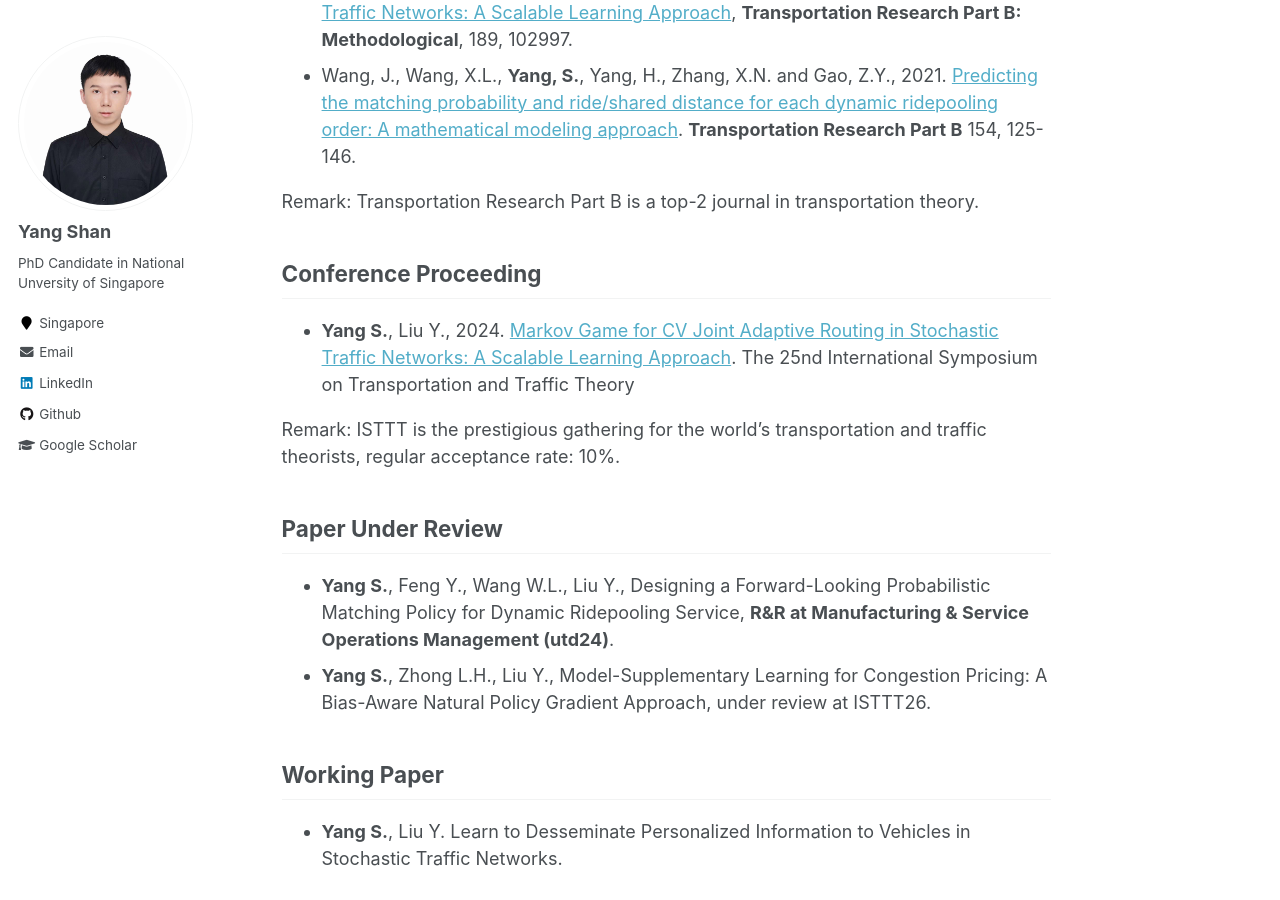
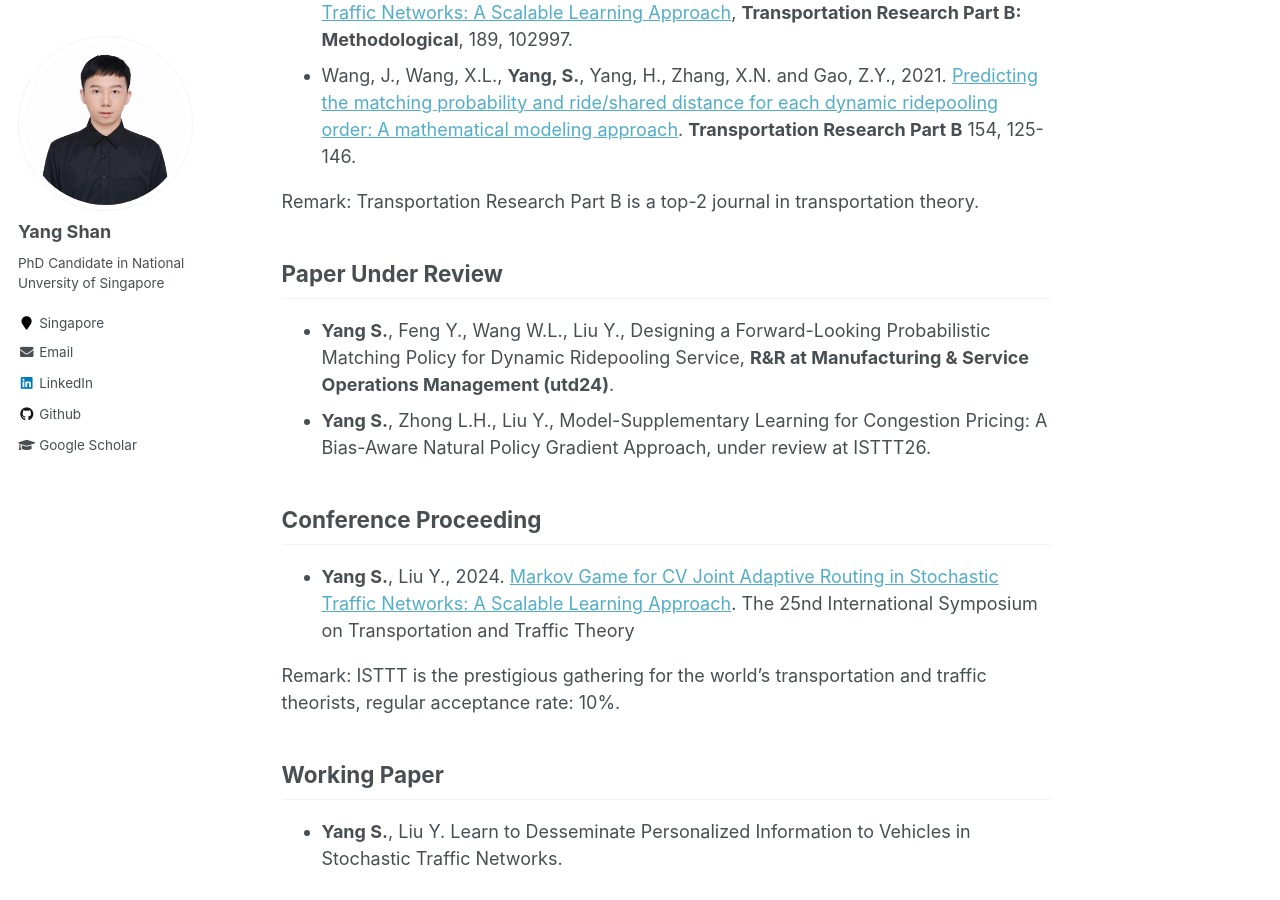
Before and after one commit to seanys/seanys.github.io, a Jekyll site: the page built from _pages/about.md, in a window 1280 px wide and 900 px high, scrolled down 681 px. Built offline with Jekyll 4.4.1, drawn with Linux system fonts in a browser that asks for light colours.

```diff
--- a/_pages/about.md
+++ b/_pages/about.md
@@ -23,16 +23,16 @@ Publication
 
 Remark: Transportation Research Part B is a top-2 journal in transportation theory.
 
+Paper Under Review
+------
+* **Yang S.**, Feng Y., Wang W.L., Liu Y., Designing a Forward-Looking Probabilistic Matching Policy for Dynamic Ridepooling Service, **R&R at Manufacturing & Service Operations Management (utd24)**.
+* **Yang S.**, Zhong L.H., Liu Y., Model-Supplementary Learning for Congestion Pricing: A Bias-Aware Natural Policy Gradient Approach, under review at ISTTT26.
+
 Conference Proceeding
 ------
 * **Yang S.**, Liu Y., 2024. [Markov Game for CV Joint Adaptive Routing in Stochastic Traffic Networks: A Scalable Learning Approach](https://www.researchgate.net/publication/380759912_Markov_Game_for_CV_Joint_Adaptive_Routing_in_Stochastic_Traffic_Networks_A_Scalable_Learning_Approach). The 25nd International Symposium on Transportation and Traffic Theory
 
 Remark: ISTTT is the prestigious gathering for the world’s transportation and traffic theorists, regular acceptance rate: 10%.
-
-Paper Under Review
-------
-* **Yang S.**, Feng Y., Wang W.L., Liu Y., Designing a Forward-Looking Probabilistic Matching Policy for Dynamic Ridepooling Service, **R&R at Manufacturing & Service Operations Management (utd24)**.
-* **Yang S.**, Zhong L.H., Liu Y., Model-Supplementary Learning for Congestion Pricing: A Bias-Aware Natural Policy Gradient Approach, under review at ISTTT26.
 
 Working Paper
 ------
```
